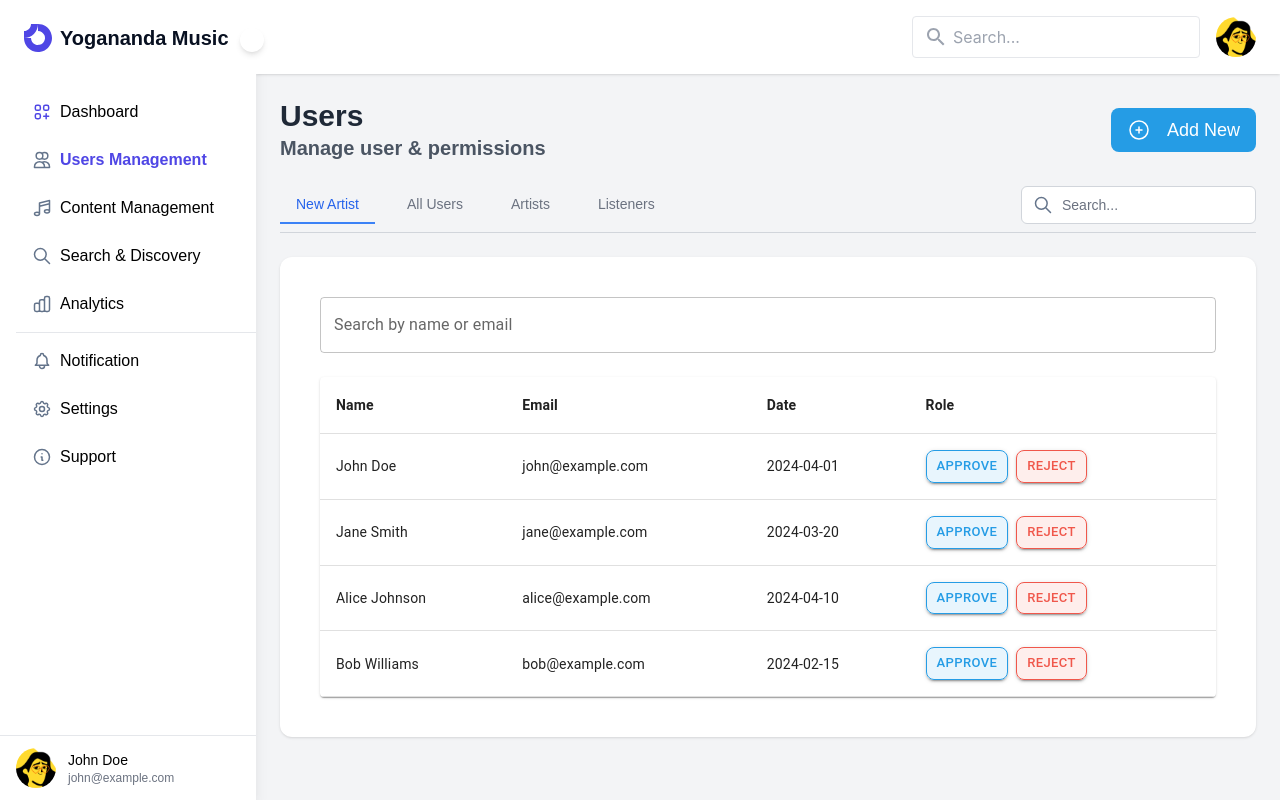
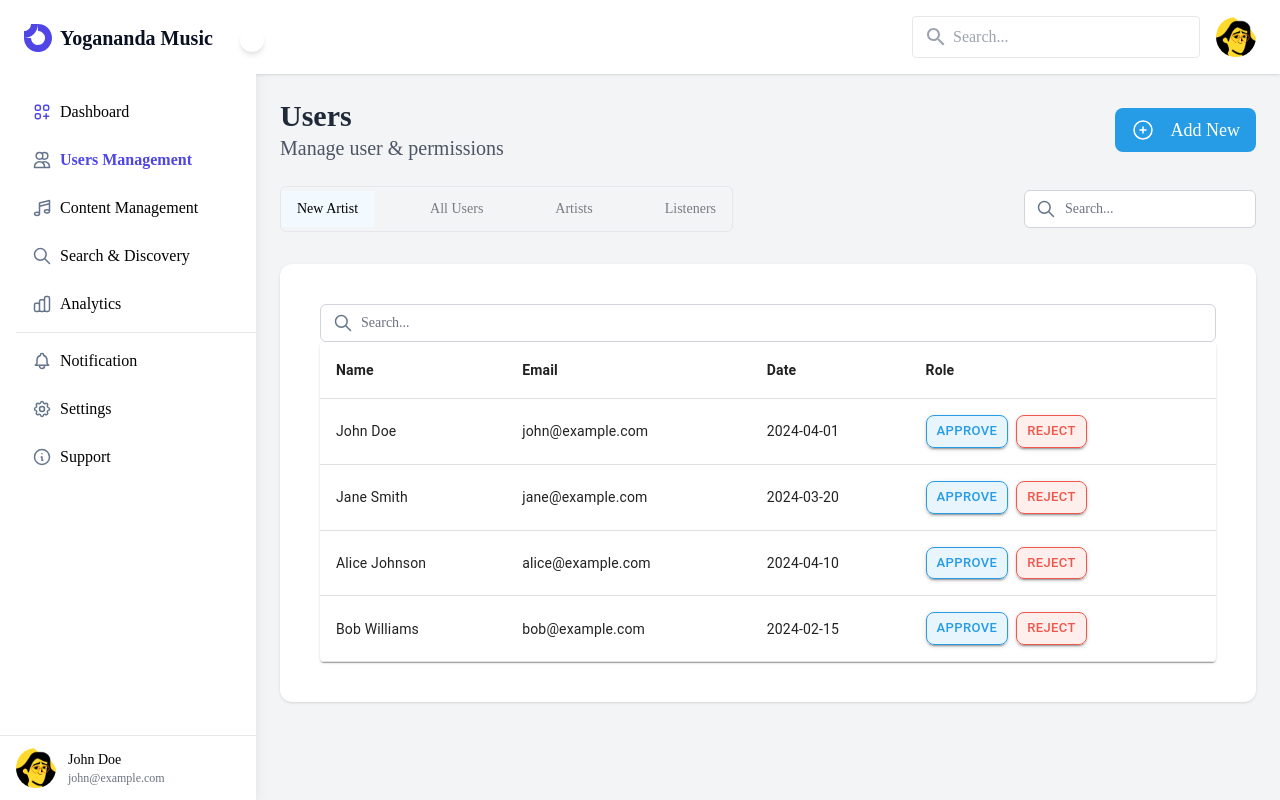
Before and after one commit to yadavshiv1/admin-portal, a React (Create React App) app: page / in a window 1280 px wide. Both pictures are taken after a click on the button "Users Management". Built offline with nearby package versions, Linux system fonts and the light colour scheme; some icons are missing.

Commit message:
added changes

```diff
--- a/src/App.js
+++ b/src/App.js
@@ -34,7 +34,7 @@ export default function App() {
   const ActiveComponent = tabComponents[activeTab];
 
   return (
-    <div className="flex h-screen bg-gray-100 relative overflow-hidden">
+    <div className="flex h-screen bg-gray-100 relative overflow-hidden font-jakarta">
       <div
         className={`fixed top-0 left-0 h-full w-64 bg-white z-50 shadow-lg transform transition-transform duration-300 ease-in-out ${
           isSidebarOpen ? "translate-x-0" : "-translate-x-full"
--- a/src/components/UserTabs/NewArtist.js
+++ b/src/components/UserTabs/NewArtist.js
@@ -41,14 +41,18 @@ export default function NewArtist() {
 
   return (
     <Box sx={{ p: 3 }}>
-      <TextField
-        fullWidth
-        label="Search by name or email"
-        variant="outlined"
-        value={searchQuery}
-        onChange={handleSearch}
-        sx={{ mb: 3 }}
-      />
+      <div className="flex items-center border border-gray-300 rounded-md bg-white px-3 py-2">
+        <img
+          src="/img/searchIcon.svg"
+          alt="Search"
+          className="h-5 w-5 text-gray-400 mr-2"
+        />
+        <input
+          type="text"
+          placeholder="Search..."
+          className="bg-transparent focus:outline-none placeholder-gray-500 text-sm"
+        />
+        </div>
 
       <TableContainer component={Paper}>
         <Table>
--- a/src/components/tabs/Content.js
+++ b/src/components/tabs/Content.js
@@ -52,10 +52,10 @@ export default function Content() {
           <button
             key={tab}
             onClick={() => setActiveTab(tab)}
-            className={`py-2 px-4 text-sm font-medium border-b-2 transition duration-200 ${
+            className={`py-2 px-4 text-sm font-medium ${
               activeTab === tab
-                ? "border-blue-500 text-blue-600"
-                : "border-transparent text-gray-500 hover:text-blue-500"
+                ? "bg-[#F2F9FF] text-[#000000]"
+                      : "text-[#787C82]"
             }`}
           >
             {tab}
--- a/src/components/tabs/UsersManagement.js
+++ b/src/components/tabs/UsersManagement.js
@@ -22,7 +22,7 @@ export default function UsersManagement() {
       <div className="flex items-center justify-between mb-6">
         <div>
           <h1 className="text-3xl font-bold text-gray-800">Users</h1>
-          <h3 className="text-xl font-semibold text-gray-600">Manage user & permissions</h3>
+          <h3 className="text-xl text-gray-600">Manage user & permissions</h3>
         </div>
         <button className="flex items-center gap-2 px-4 py-2 bg-[#259CE5] text-white rounded-lg hover:bg-[#259CE5] transition-colors">
           <img
@@ -34,16 +34,16 @@ export default function UsersManagement() {
         </button>
       </div>
 
-      <div className="flex items-center justify-between border-b border-gray-300 mt-4 pb-2">
-          <div className="flex space-x-4">
+      <div className="flex items-center justify-between mt-4 pb-2">
+          <div className="flex space-x-4 border border-grey-100 gap-x-6 rounded-md py-1">
             {tabs.map((tab) => (
               <button
                 key={tab}
                 onClick={() => setActiveTab(tab)}
-                className={`py-2 px-4 text-sm font-medium border-b-2 transition duration-200 ${
+                className={`py-2 px-4 text-sm font-medium transition duration-200 ${
                   activeTab === tab
-                    ? "border-blue-500 text-blue-600"
-                    : "border-transparent text-gray-500 hover:text-blue-500"
+                    ? "bg-[#F2F9FF] text-[#000000]"
+                      : "text-[#787C82]"
                 }`}
               >
                 {tab}
--- a/tailwind.config.js
+++ b/tailwind.config.js
@@ -6,7 +6,7 @@ module.exports = {
   theme: {
     extend: {
       fontFamily: {
-      jakarta: ['"Plus Jakarta Sans"', 'sans-serif'],
+      jakarta: ['"Plus Jakarta Sans"'],
     },
   },
   },
```
